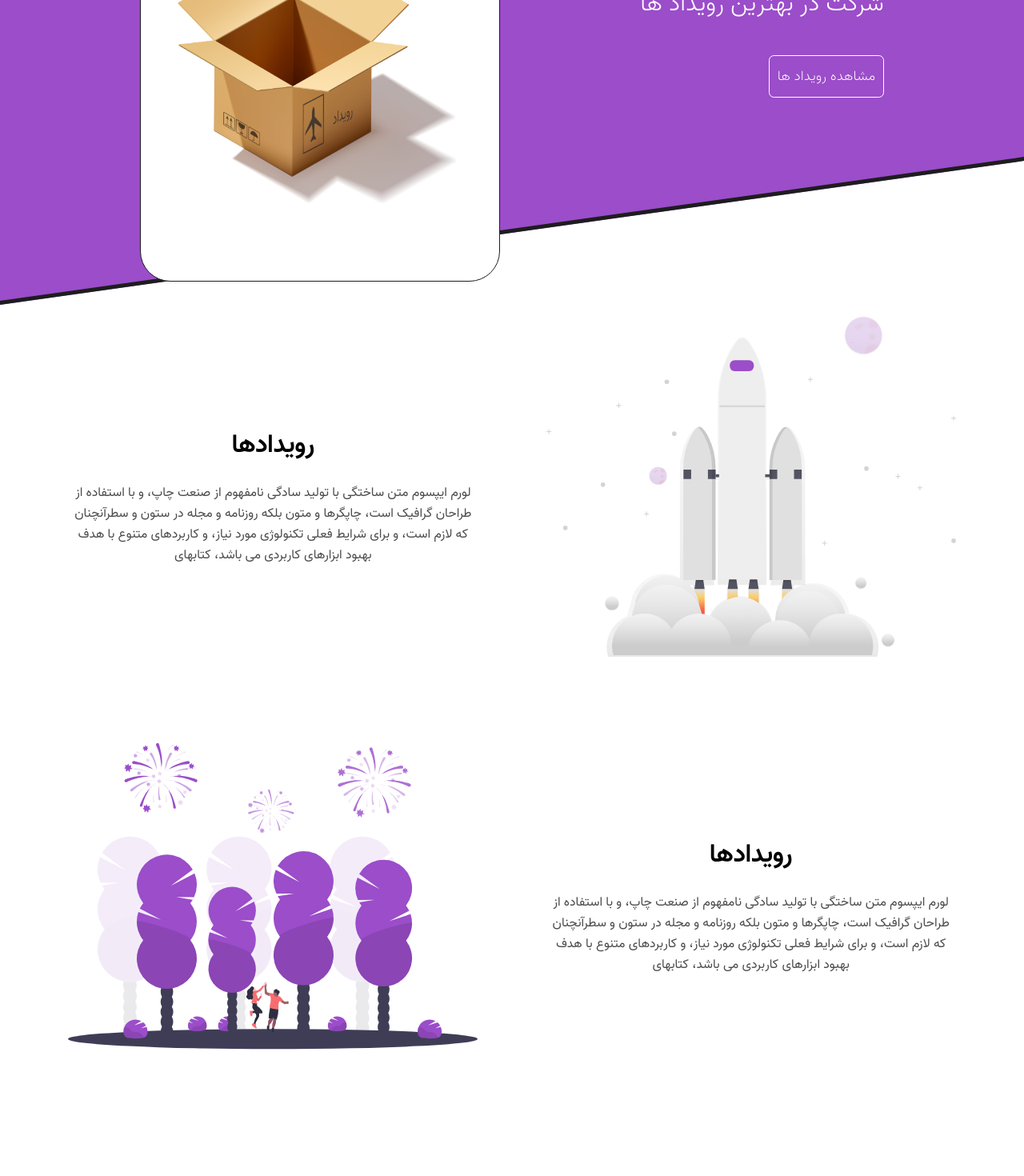
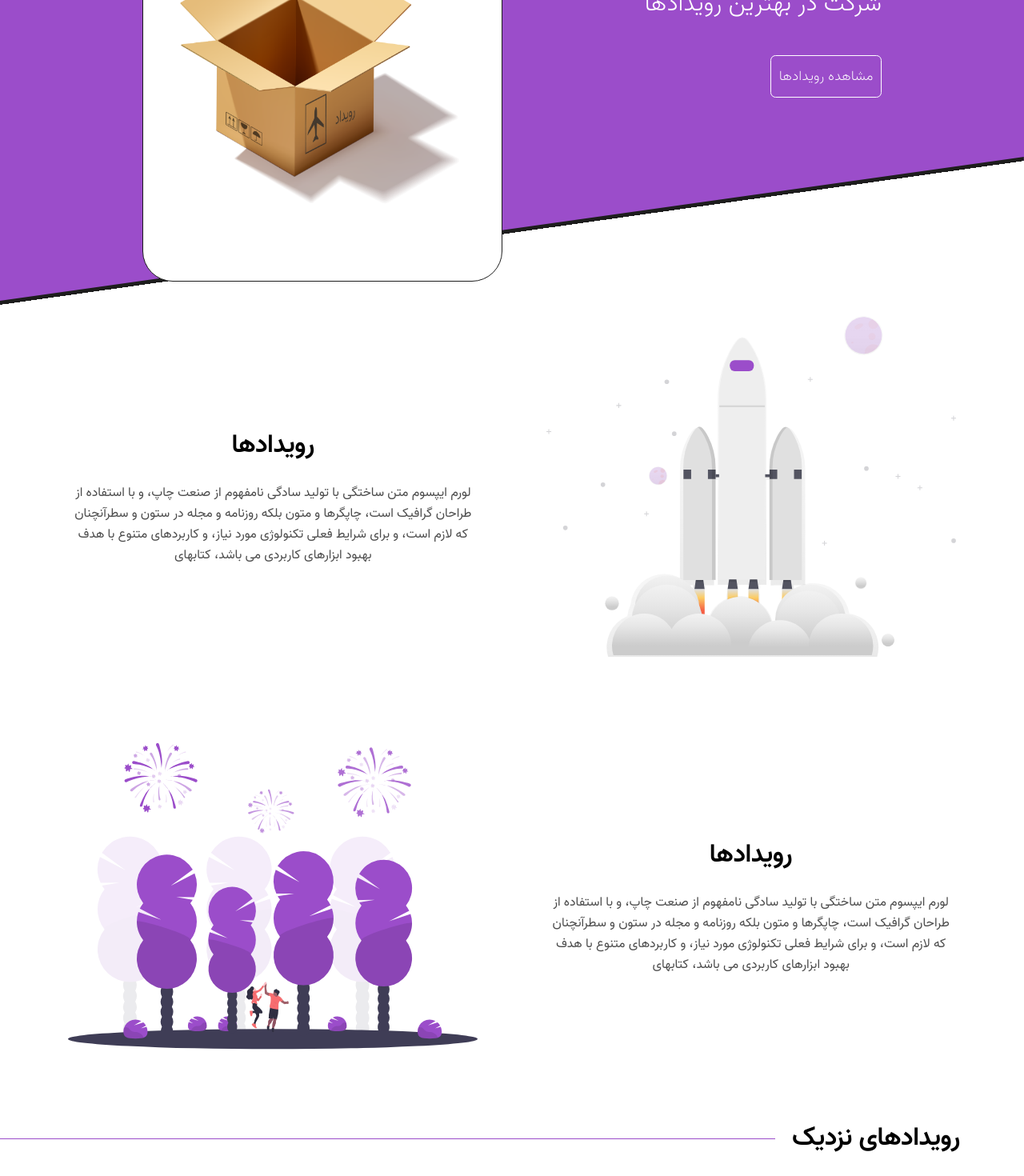
Before and after one commit to reza-sadeghzadeh/events, a Next.js app in the folder events-app/: page / in a window 1280 px wide. Shown: the part 356-1826 px from the top of the page at 80% size. Before the commit the page ends 1732 px from the top, so only its background shows below. Built offline with nearby package versions, Linux system fonts and the light colour scheme; no server answers; the database is empty.

Commit message:
add slider section

```diff
--- /dev/null
+++ b/events-app/components/SwiperComponent.tsx
@@ -0,0 +1,45 @@
+import EventCreator from "./EventCreator";
+
+import { Autoplay } from "swiper";
+
+import { Swiper, SwiperSlide } from "swiper/react";
+
+// Import Swiper styles
+import "swiper/css";
+import "swiper/css/autoplay";
+
+import { useEffect, useState } from "react";
+
+interface SwiperComponentProps {
+  events: [];
+}
+
+const SwiperComponent: React.FC<SwiperComponentProps> = ({
+  events: closestEvents,
+}) => {
+  const [perView, setPerView] = useState(1);
+  useEffect(() => {
+    const interval = setInterval(() => {
+      setPerView(Math.floor(window.innerWidth / 450));
+    }, 500);
+    return () => {
+      clearInterval(interval);
+    };
+  }, []);
+  return (
+    <Swiper
+      // install Swiper modules
+      modules={[Autoplay]}
+      autoplay={true}
+      spaceBetween={perView === 1 ? 0 : -50}
+      slidesPerView={perView}
+    >
+      {closestEvents.map((event: any) => (
+        <SwiperSlide key={event.id}>
+          <EventCreator events={[event]} />
+        </SwiperSlide>
+      ))}
+    </Swiper>
+  );
+};
+export default SwiperComponent;
--- a/events-app/components/homeComponents/Home.tsx
+++ b/events-app/components/homeComponents/Home.tsx
@@ -10,9 +10,9 @@ function Home() {
         <div className="hero"></div>
         <div className="content flex-center">
           <h1>رویدادها</h1>
-          <h2>شرکت در بهترین رویداد ها</h2>
+          <h2>شرکت در بهترین رویدادها</h2>
           <button onClick={() => Router.push("/events?currentPage=1")}>
-            مشاهده رویداد ها
+            مشاهده رویدادها
           </button>
         </div>
         <div className="box flex-center">
@@ -30,7 +30,7 @@ function Home() {
 
 export default Home;
 
-const Div = styled.main`
+const Div = styled.section`
   width: 100%;
   overflow-y: visible;
 
--- /dev/null
+++ b/events-app/components/homeComponents/UpCommingEvents.tsx
@@ -0,0 +1,47 @@
+import React from "react";
+import styled from "styled-components";
+import SwiperComponent from "../SwiperComponent";
+
+interface UpCommingEventsProps {
+  closestEvents: [];
+}
+
+const UpCommingEvents: React.FC<UpCommingEventsProps> = ({
+  closestEvents: events,
+}) => {
+  return (
+    <>
+      <Div>
+        <div className="holder">
+          <h1>رویدادهای نزدیک</h1>
+        </div>
+      </Div>
+      <SwiperComponent events={events} />
+    </>
+  );
+};
+
+export default UpCommingEvents;
+
+const Div = styled.section`
+  flex-direction: column;
+  justify-content: flex-start;
+  align-items: flex-start;
+
+  .holder {
+    position: relative;
+    margin-right: 5rem;
+    font-weight: 100;
+
+    ::after {
+      content: "";
+      position: absolute;
+      height: 1px;
+      width: 100vw;
+      background-color: #9b4dca;
+      top: 50%;
+      right: 110%;
+    }
+  }
+  display: flex;
+`;
--- a/events-app/package.json
+++ b/events-app/package.json
@@ -23,7 +23,8 @@
     "react-hook-form": "^7.15.0",
     "react-query": "^3.21.1",
     "sharp": "^0.29.0",
-    "styled-components": "^5.3.1"
+    "styled-components": "^5.3.1",
+    "swiper": "^7.0.3"
   },
   "devDependencies": {
     "@types/jalaali-js": "^1.1.0",
--- a/events-app/pages/index.tsx
+++ b/events-app/pages/index.tsx
@@ -1,14 +1,29 @@
 import React from "react";
 import Home from "../components/homeComponents/Home";
 import TwoSides from "../components/homeComponents/TwoSides";
+import UpCommingEvents from "../components/homeComponents/UpCommingEvents";
+import { GetStaticProps } from "next";
+import { getClosestEvents } from "../withDB";
 
-function Index() {
+interface IndexProps {
+  jdata: string;
+}
+const Index: React.FC<IndexProps> = ({ jdata }) => {
   return (
     <div>
       <Home />
       <TwoSides />
+      <UpCommingEvents closestEvents={JSON.parse(jdata)} />
     </div>
   );
-}
+};
 
 export default Index;
+
+export const getStaticProps: GetStaticProps = async () => {
+  const data = await getClosestEvents();
+  let jdata = JSON.stringify(data);
+  return {
+    props: { jdata },
+  };
+};
--- a/events-app/withDB/connection.ts
+++ /dev/null
@@ -1,7 +0,0 @@
-import mongoose from "mongoose";
-
-(function connectToDb() {
-  mongoose.connect("mongodb://localhost:27017/events").then(() => {
-    console.log("connected to db....");
-  });
-})();
--- a/events-app/withDB/index.ts
+++ b/events-app/withDB/index.ts
@@ -1,5 +1,14 @@
 import mongoose from "mongoose";
-import "./connection";
+
+function connectToDb() {
+  mongoose
+    .connect("mongodb://localhost:27017/events")
+    .catch((ex) => console.log(ex))
+    .then(() => {
+      console.log("connected to db....");
+    });
+}
+connectToDb();
 
 export const eventModel = () => {
   //I might change this in the future
@@ -71,3 +80,10 @@ export const getOneEventById = async (id: string) => {
   let event = await Model.findOne({ id: id });
   return event;
 };
+export const getClosestEvents = async () => {
+  const Model = eventModel();
+  let events = await Model.find({
+    date: { $gt: Date.now(), $lt: Date.now() + 24 * 3600 * 30 * 1000 },
+  });
+  return events;
+};
```
Also changed, not shown: 1 other file (tests, documents, lock files or other folders).
